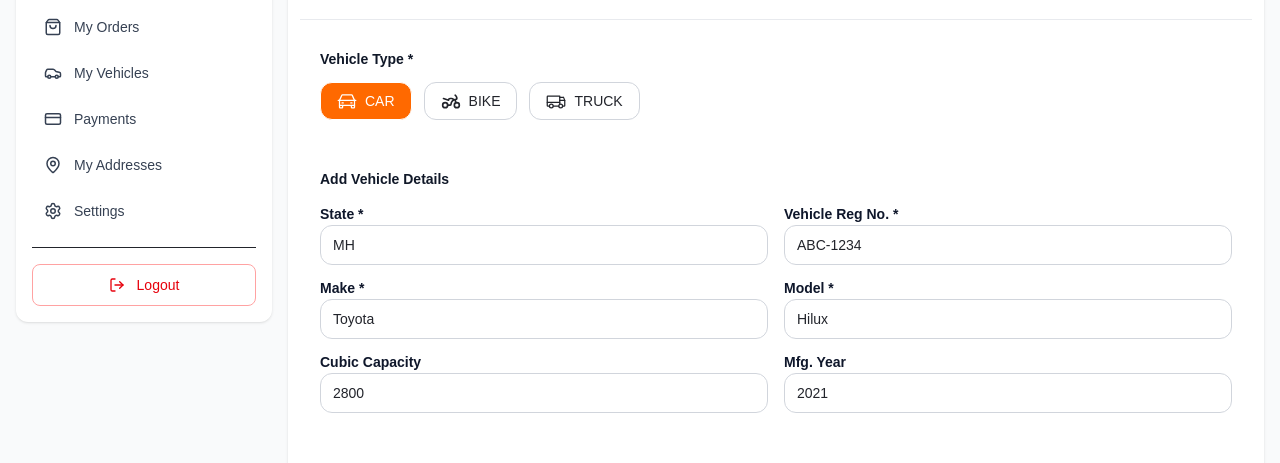
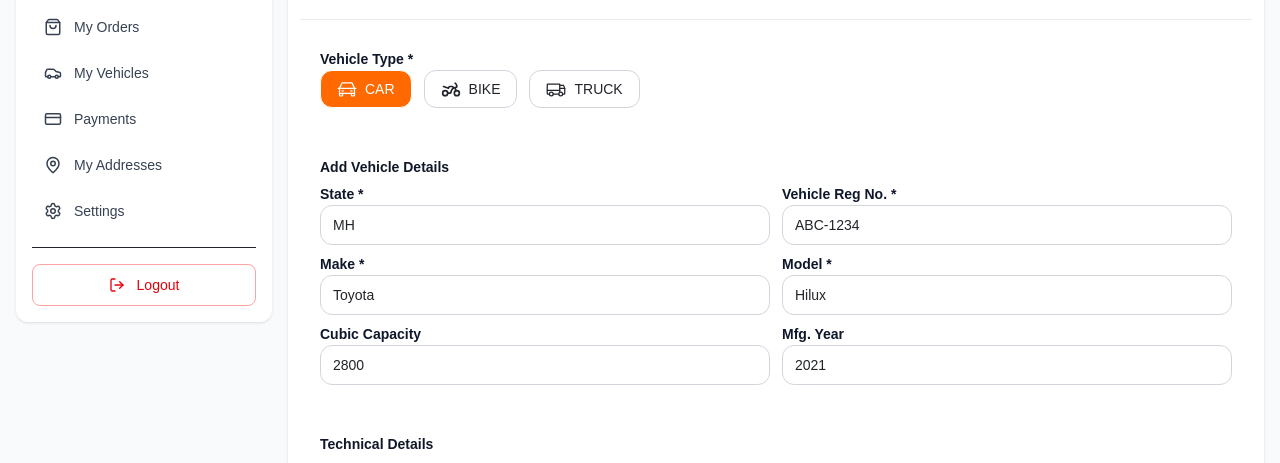
Before and after one commit to dsriharikrishna/drivemech_starter_frontend, a Next.js app: page /customer/profile/my-vehicles/edit/1 in a window 1280 px wide. Shown: the part 135-598 px from the top of the page. Built offline with nearby package versions, Linux system fonts and the light colour scheme; no server answers.

Commit message:
Update AddVehicleForm.tsx

```diff
--- a/src/components/customer/profile/vehicles/AddVehicleForm.tsx
+++ b/src/components/customer/profile/vehicles/AddVehicleForm.tsx
@@ -149,7 +149,7 @@ export default function AddVehicleForm({
         <CustomCard className="p-2">
           <Typography weight="semibold">Vehicle Type *</Typography>
 
-          <div className="flex gap-3 mt-3">
+          <div className="flex gap-3 mt-0">
             {["car", "bike", "truck"].map((t) => (
               <button
                 type="button"
@@ -168,10 +168,10 @@ export default function AddVehicleForm({
         </CustomCard>
 
         {/* ---------------- Vehicle Details (unchanged) ---------------- */}
-        <CustomCard className="p-5 space-y-4">
+        <CustomCard className="p-3 space-y-2">
           <Typography weight="semibold">Add Vehicle Details</Typography>
 
-          <div className="grid grid-cols-1 md:grid-cols-2 gap-4">
+          <div className="grid grid-cols-1 md:grid-cols-2 gap-3">
             <Controller
               name="state"
               control={control}
@@ -219,7 +219,7 @@ export default function AddVehicleForm({
         </CustomCard>
 
         {/* Technical details */}
-        <CustomCard className="p-5 space-y-4">
+        <CustomCard className="p-3 space-y-4">
           <Typography weight="semibold">Technical Details</Typography>
 
           <div className="grid grid-cols-1 md:grid-cols-3 gap-4">
@@ -230,7 +230,7 @@ export default function AddVehicleForm({
         </CustomCard>
 
         {/* Insurance info */}
-        <CustomCard className="p-5 space-y-4">
+        <CustomCard className="p-3 space-y-4">
           <Typography weight="semibold">Insurance Information</Typography>
 
           <div className="grid grid-cols-1 md:grid-cols-2 gap-4">
@@ -240,7 +240,7 @@ export default function AddVehicleForm({
         </CustomCard>
 
         {/* Service history */}
-        <CustomCard className="p-5 space-y-4">
+        <CustomCard className="p-3 space-y-4">
           <Typography weight="semibold">Service History</Typography>
 
           <div className="grid grid-cols-1 md:grid-cols-2 gap-4">
@@ -250,7 +250,7 @@ export default function AddVehicleForm({
         </CustomCard>
 
         {/* Default toggle */}
-        <CustomCard className="p-5 bg-orange-50 flex items-center justify-between">
+        <CustomCard className="p-3 bg-orange-50 flex items-center justify-between">
           <div>
             <p className="font-semibold">Set as Default Vehicle</p>
             <Typography variant="small" color="muted">
@@ -269,7 +269,7 @@ export default function AddVehicleForm({
         </CustomCard>
 
         {/* Documents (file uploads) */}
-        <CustomCard className="p-5 space-y-4">
+        <CustomCard className="p-3 space-y-4">
           <Typography weight="semibold">Documents (Optional)</Typography>
 
           <div className="grid grid-cols-1 md:grid-cols-2 gap-4">
```
